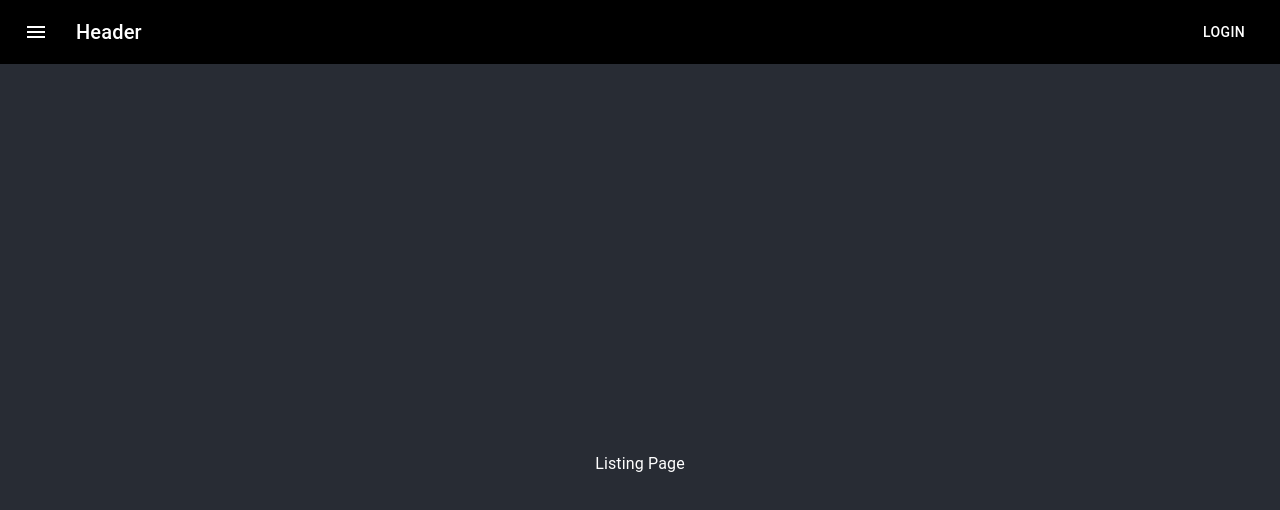
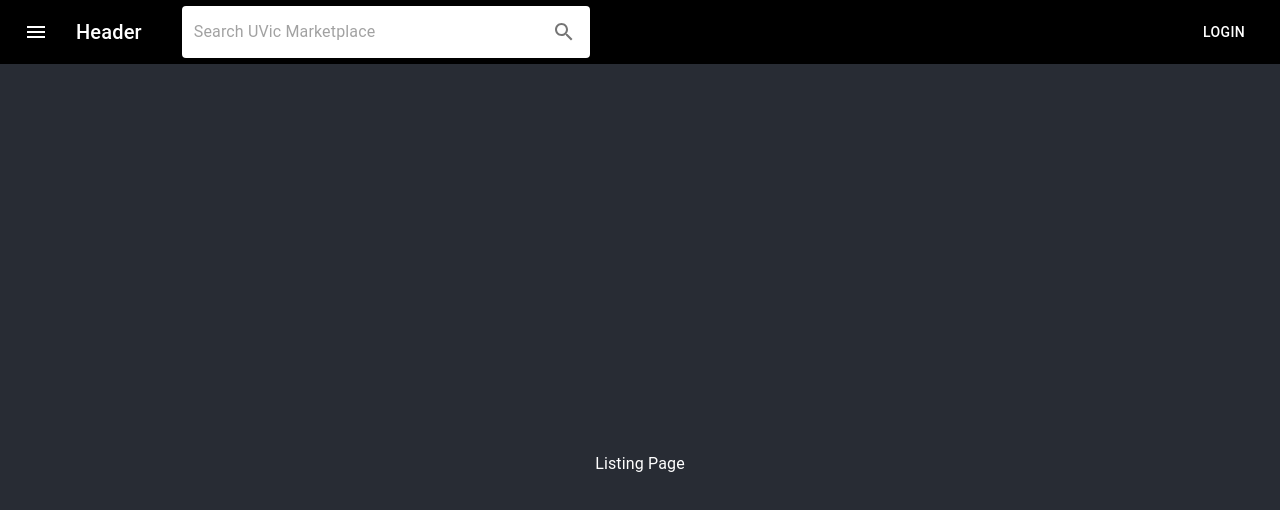
Before and after one commit to matt-lebl/uvic-marketplace, a React (Create React App) app in the folder frontend/: page /listing in a window 1280 px wide. Shown: the top 510 px of the page. Built offline with nearby package versions, Linux system fonts and the light colour scheme.

Commit message:
basic functionality working

```diff
--- a/frontend/src/pages/Components/Header.tsx
+++ b/frontend/src/pages/Components/Header.tsx
@@ -6,8 +6,15 @@ import Typography from '@mui/material/Typography'
 import Button from '@mui/material/Button'
 import IconButton from '@mui/material/IconButton'
 import MenuIcon from '@mui/icons-material/Menu'
+import Searchbox from './SearchBox'
+import { FormEvent } from 'react'
 
 export default function LoginHeader() {
+
+  const handleSearch = (query:string) => {
+    console.log(query)
+  }
+
   return (
     <Box sx={{ flexGrow: 1 }}>
       <AppBar position="static">
@@ -21,9 +28,17 @@ export default function LoginHeader() {
           >
             <MenuIcon />
           </IconButton>
-          <Typography variant="h6" component="div" sx={{ flexGrow: 1 }}>
+          <Typography variant="h6" component="div" sx={{ flexGrow: 0, mr:'40px' }}>
             Header
           </Typography>
+          <Box sx={{flexGrow:1}}>
+          <Searchbox
+            id="Header Searchbar"
+            placeholder='Search UVic Marketplace'
+            sx={{m:'0px 0px', p: '4px 4px', display: 'flex', alignItems: 'center', width: 400}}
+            submit={handleSearch}
+          />
+          </Box>
           <Button color="inherit">Login</Button>
         </Toolbar>
       </AppBar>
--- /dev/null
+++ b/frontend/src/pages/Components/SearchBox.tsx
@@ -0,0 +1,54 @@
+import * as React from 'react';
+import { Paper, IconButton, InputBase } from '@mui/material';
+import SearchIcon from '@mui/icons-material/Search';
+import { SxProps } from '@mui/material';
+import { useState } from 'react';
+import { ChangeEvent, FormEvent } from 'react';
+
+
+interface Props {
+    id: string
+    placeholder?: string | undefined
+    sx?: SxProps | undefined
+    submit: (out:string) => void
+}
+
+const Searchbox: React.FC<Props> = ({ placeholder, sx, id, submit }) => {
+
+    const [input, setInput] = useState('')
+
+    const handleChange = (event: ChangeEvent<HTMLInputElement>) => {
+        setInput(event.target.value)
+    }
+
+    const handleSubmit = (event:FormEvent) => {
+        event.preventDefault()
+        submit(input)
+    }
+
+    const handleClick = () => {
+        submit(input)
+    }
+    return (
+        <Paper
+            component="form"
+            sx={sx}
+            id={id}
+            onSubmit={handleSubmit}
+        >
+            <InputBase
+                id='Search Field'
+                placeholder={placeholder}
+                sx={{ ml: 1, flex: 1 }}
+                onChange={handleChange}
+            />
+            <IconButton type="button" sx={{ p: '10px' }} aria-label="search" onClick={handleClick}>
+                <SearchIcon />
+            </IconButton>
+        </Paper>
+
+    )
+
+}
+
+export default Searchbox;
```
Also changed, not shown: frontend/src/pages/Components/TextInput.tsx (deleted, +0 -23 lines), 1 other file (tests, documents, lock files or other folders).
